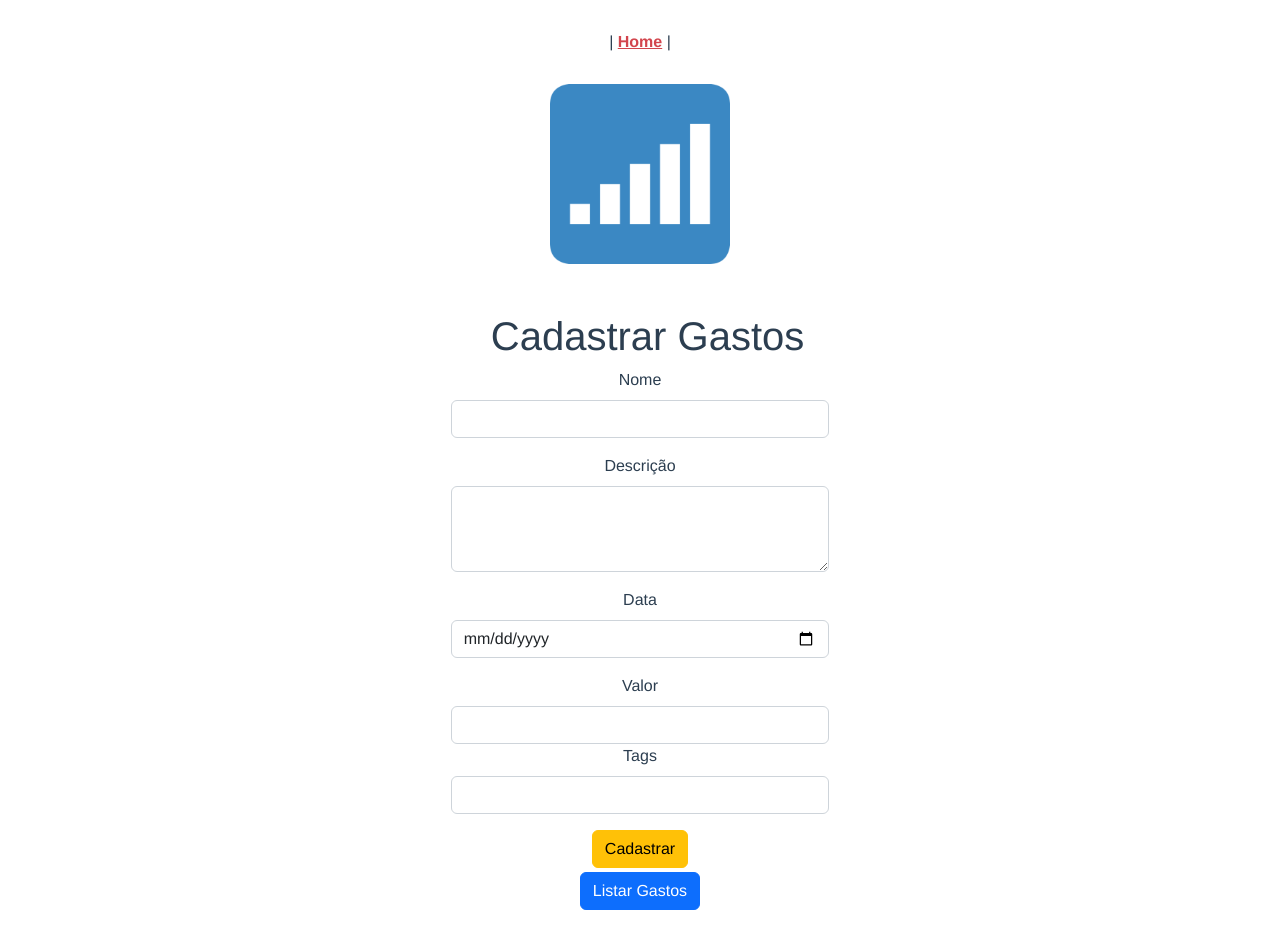
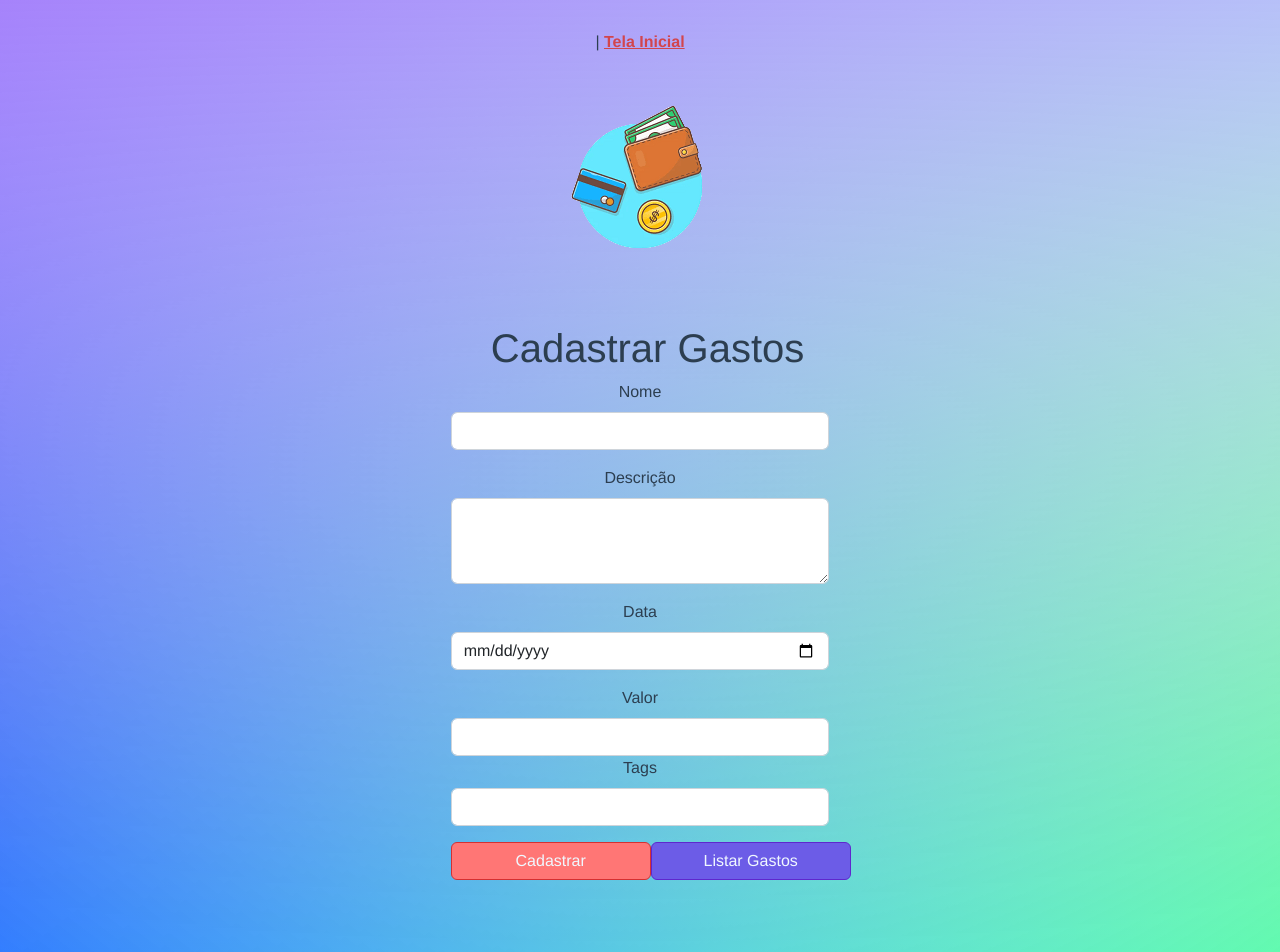
Before and after one commit to noalmeida/front-gastos, a Vue app: page /#/ in a window 1280 px wide. Shown: the top 952 px of the page. Built offline with nearby package versions, Linux system fonts and the light colour scheme.

Commit message:
styles ajusts

```diff
--- a/public/index.html
+++ b/public/index.html
@@ -5,12 +5,9 @@
     <meta http-equiv="X-UA-Compatible" content="IE=edge">
     <meta name="viewport" content="width=device-width,initial-scale=1.0">
     <link rel="icon" href="<%= BASE_URL %>favicon.ico">
-    <title><%= htmlWebpackPlugin.options.title %></title>
+    <title>Gastos</title>
   </head>
   <body>
-    <noscript>
-      <strong>We're sorry but <%= htmlWebpackPlugin.options.title %> doesn't work properly without JavaScript enabled. Please enable it to continue.</strong>
-    </noscript>
     <div id="app"></div>
     <!-- built files will be auto injected -->
   </body>
--- a/src/App.vue
+++ b/src/App.vue
@@ -1,6 +1,6 @@
 <template>
   <nav>
-    | <router-link to="/">Home</router-link> |
+    | <router-link to="/">Tela Inicial</router-link>
 
   </nav>
   <router-view/>
@@ -13,6 +13,11 @@
   -moz-osx-font-smoothing: grayscale;
   text-align: center;
   color: #2c3e50;
+   background:
+        linear-gradient(rgb(166, 131, 247), transparent),
+        linear-gradient(to top left, rgb(96, 251, 96), transparent),
+        linear-gradient(to top right, blue, transparent);
+    background-blend-mode: screen;
 }
 
 nav {
--- a/src/components/Cadastrar.vue
+++ b/src/components/Cadastrar.vue
@@ -29,10 +29,18 @@
                     <label for="inputTag" class="form-label">Tags</label>
                     <input type="text" class="form-control" v-model="gasto.tags" id="inputTag">
                 </div>
-                    <div class="mx-auto" style="width: 200px;">
-                        <button type="submit" class="btn btn-warning">Cadastrar</button>
+                    <div class="container-button">
+                        <span id="span__buttom">
+                            <button type="submit" class="btn btn-warning">Cadastrar</button>
+                        </span>
+                        <span id="span__buttom">
+                            <router-link to="/listar">
+                            <button type="button" id="buttom_listar" class="btn btn-primary">Listar Gastos</button>
+                            </router-link>
+                        </span>
+
                         </div>
-                        <router-link to="/listar"><button type="button" class="btn btn-primary mt-1">Listar Gastos</button></router-link>
+
 
 
 
@@ -93,11 +101,29 @@ export default {
 <style scoped>
 #tituloCadastro {
     margin-left: 4% !important;
+
 }
-#linkListar {
-    color: azure;
-    margin-bottom: 60%;
+.container-button {
+    display: flex !important;
+    justify-content: space-around;
 
+}
+#buttom_listar {
+    margin-bottom:20%;
+    background-color: #6c5ce7;
+    border-color: #5f27cd;
+}
+.btn {
+    width: 200px;
+    background-color: #ff7675;
+    color:aliceblue;
+    border-color: #d63031;
+}
+.btn:hover{
+    background-color: #576574;
+}
+#buttom_listar:hover {
+    background-color: #576574;
 }
 
 
```
Also changed, not shown: src/assets/logo.png.
